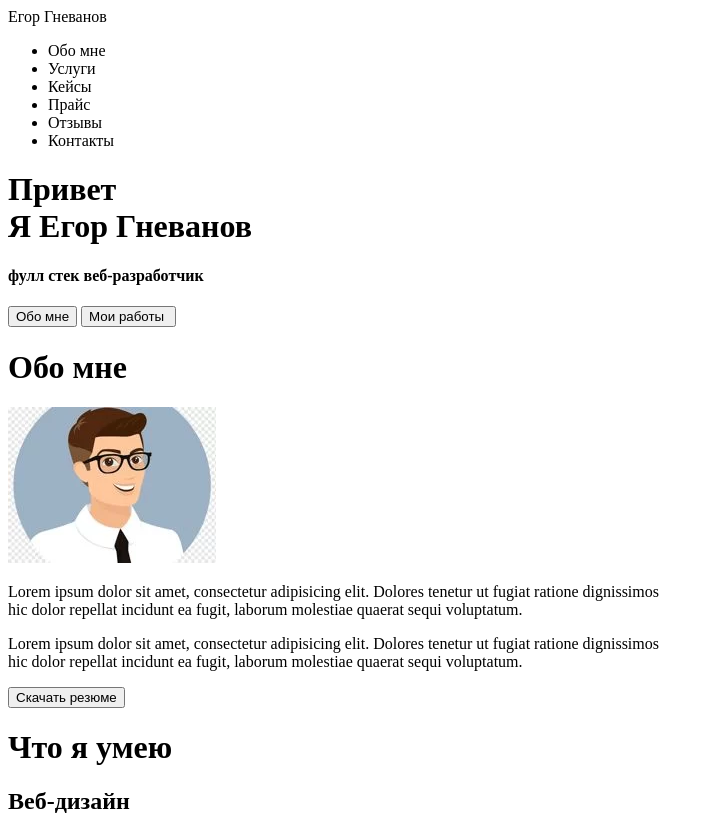
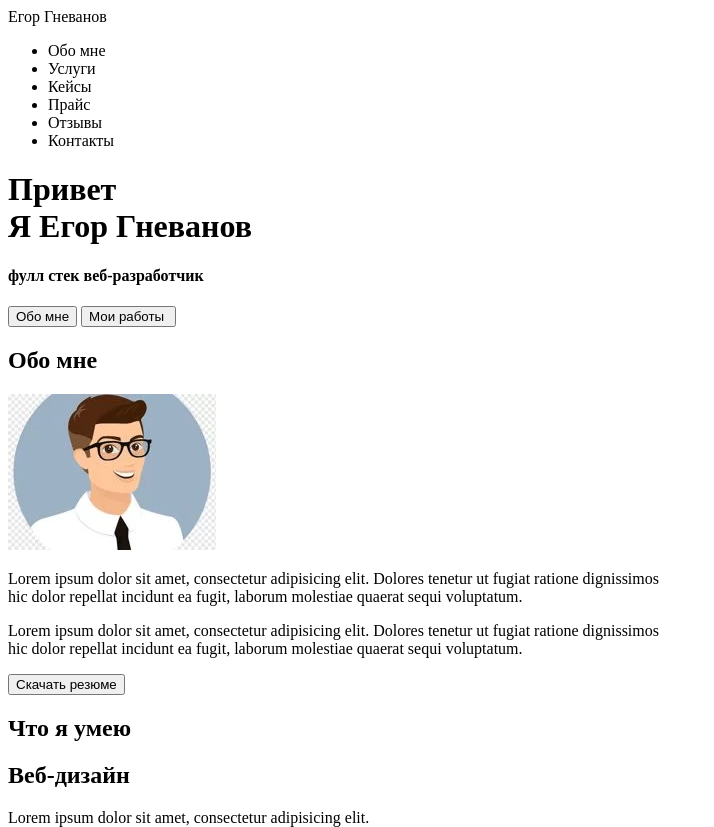
Before and after one commit to Egorka2121/Egorka2121.github.io, a plain HTML site: page src/index.html in a window 1280 px wide. Shown: the top 827 px of the page, without its empty margins (0-714 px from the left). Drawn offline with Linux system fonts and the light colour scheme.

Commit message:
Исправил дз

```diff
--- a/src/index.html
+++ b/src/index.html
@@ -34,7 +34,7 @@
      </div></div>
 
      <div class="main"><div class="title__container">
-        <h1>Обо мне</h1>
+        <h2>Обо мне</h2>
 
         <img src="img/11221027502.webp" alt="">
 
@@ -46,7 +46,7 @@
 
          </div></div>
 
-        <h1>Что я умею</h1>
+        <h2>Что я умею</h2>
 
         <h2>Веб-дизайн</h2>
 
```
